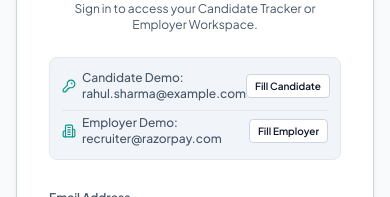
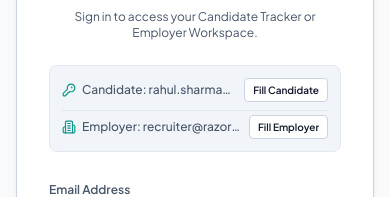
Before and after one commit to Chitesh09/WE-CORPORATE, a Next.js app: page /auth/login in a window 390 px wide. Shown: the part 235-432 px from the top of the page. Built offline with nearby package versions, Linux system fonts and the light colour scheme; no server answers.

Commit message:
fix(mobile): optimize touch targets and responsive layouts without changing button arrangements

```diff
--- a/app/(auth)/auth/login/page.tsx
+++ b/app/(auth)/auth/login/page.tsx
@@ -70,32 +70,32 @@ function LoginForm() {
 
         {/* Demo Credentials Quick Pill for Testing */}
         <div className="p-3 rounded-lg bg-surface-subtle border border-border-subtle space-y-2 text-xs">
-          <div className="flex items-center justify-between">
-            <div className="flex items-center gap-1.5 text-text-secondary font-medium">
+          <div className="flex items-center justify-between gap-2">
+            <div className="flex items-center gap-1.5 text-text-secondary font-medium min-w-0">
               <KeyRound className="h-3.5 w-3.5 text-brand-accent shrink-0" />
-              <span>Candidate Demo: rahul.sharma@example.com</span>
+              <span className="truncate">Candidate: rahul.sharma@example.com</span>
             </div>
             <Button
               type="button"
               variant="outline"
               size="sm"
               onClick={fillCandidateDemo}
-              className="text-[10px] h-6 px-2 bg-white border-border-strong font-semibold"
+              className="text-[10px] h-6 px-2 bg-white border-border-strong font-semibold shrink-0"
             >
               Fill Candidate
             </Button>
           </div>
-          <div className="flex items-center justify-between pt-1 border-t border-border-subtle">
-            <div className="flex items-center gap-1.5 text-text-secondary font-medium">
+          <div className="flex items-center justify-between gap-2 pt-1 border-t border-border-subtle">
+            <div className="flex items-center gap-1.5 text-text-secondary font-medium min-w-0">
               <Building2 className="h-3.5 w-3.5 text-brand-accent shrink-0" />
-              <span>Employer Demo: recruiter@razorpay.com</span>
+              <span className="truncate">Employer: recruiter@razorpay.com</span>
             </div>
             <Button
               type="button"
               variant="outline"
               size="sm"
               onClick={fillEmployerDemo}
-              className="text-[10px] h-6 px-2 bg-white border-border-strong font-semibold"
+              className="text-[10px] h-6 px-2 bg-white border-border-strong font-semibold shrink-0"
             >
               Fill Employer
             </Button>
--- a/components/domains/candidate/candidate-profile-form.tsx
+++ b/components/domains/candidate/candidate-profile-form.tsx
@@ -337,7 +337,7 @@ export function CandidateProfileForm({ user, profile }: CandidateProfileFormProp
         <Button
           type="submit"
           disabled={isPending}
-          className="px-6 h-11 text-xs font-bold flex items-center gap-2"
+          className="w-full sm:w-auto px-6 h-11 text-xs font-bold flex items-center justify-center gap-2"
         >
           {isPending ? (
             <>
--- a/components/domains/jobs/job-filter-drawer.tsx
+++ b/components/domains/jobs/job-filter-drawer.tsx
@@ -1,6 +1,6 @@
 "use client";
 
-import { useState } from "react";
+import { useState, useEffect } from "react";
 import { useRouter, useSearchParams, usePathname } from "next/navigation";
 import { Button } from "@/components/ui/button";
 import { Badge } from "@/components/ui/badge";
@@ -40,18 +40,22 @@ export function JobFilterDrawer({ activeCount, metadata }: JobFilterDrawerProps)
     setIsOpen(false);
   };
 
-  // Close on Escape key press
-  useState(() => {
-    if (typeof window !== "undefined") {
-      const handleKeyDown = (e: KeyboardEvent) => {
-        if (e.key === "Escape" && isOpen) {
-          setIsOpen(false);
-        }
-      };
+  // Close on Escape key press and lock background scroll when open
+  useEffect(() => {
+    const handleKeyDown = (e: KeyboardEvent) => {
+      if (e.key === "Escape" && isOpen) {
+        setIsOpen(false);
+      }
+    };
+    if (isOpen) {
       window.addEventListener("keydown", handleKeyDown);
-      return () => window.removeEventListener("keydown", handleKeyDown);
+      document.body.style.overflow = "hidden";
     }
-  });
+    return () => {
+      window.removeEventListener("keydown", handleKeyDown);
+      document.body.style.overflow = "unset";
+    };
+  }, [isOpen]);
 
   return (
     <div className="lg:hidden">
```
Also changed, not shown: 1 other file (tests, documents, lock files or other folders).
